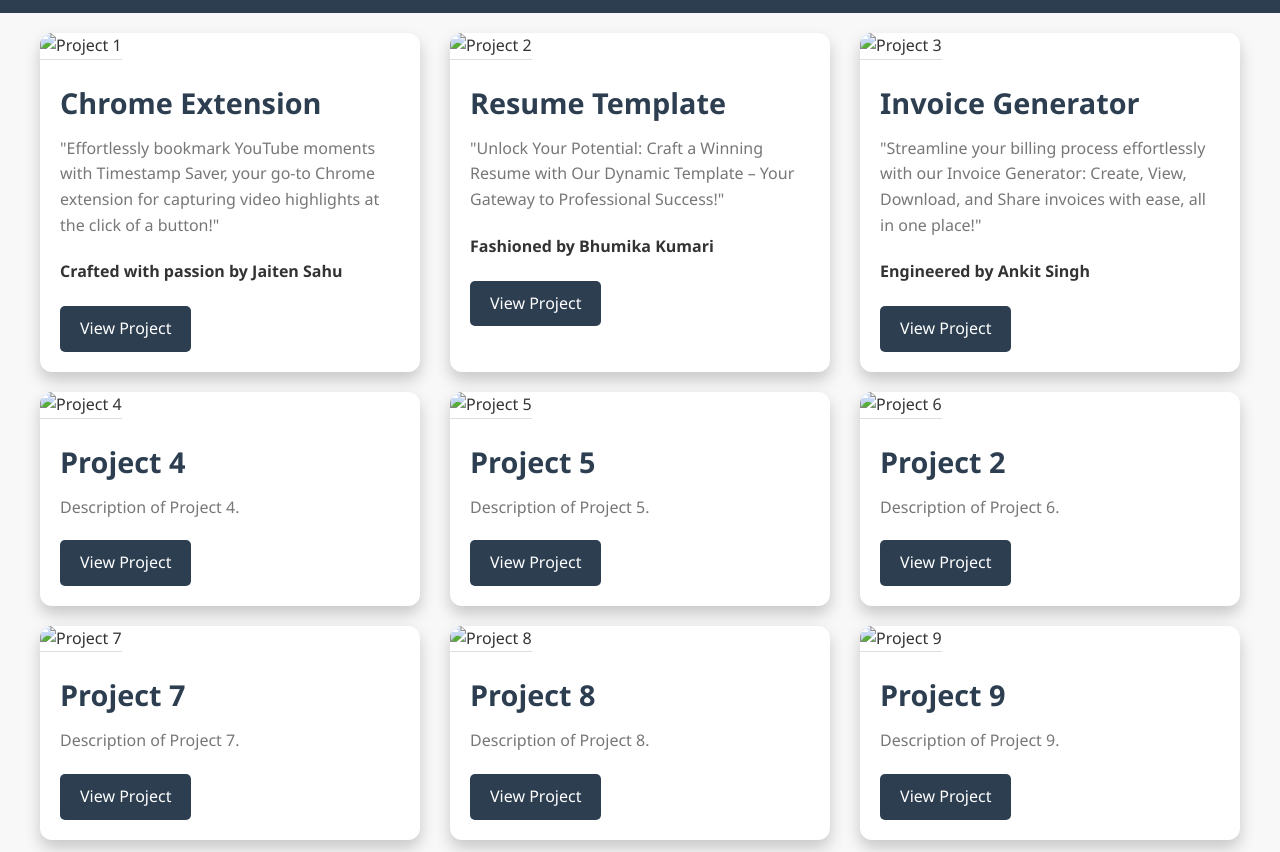
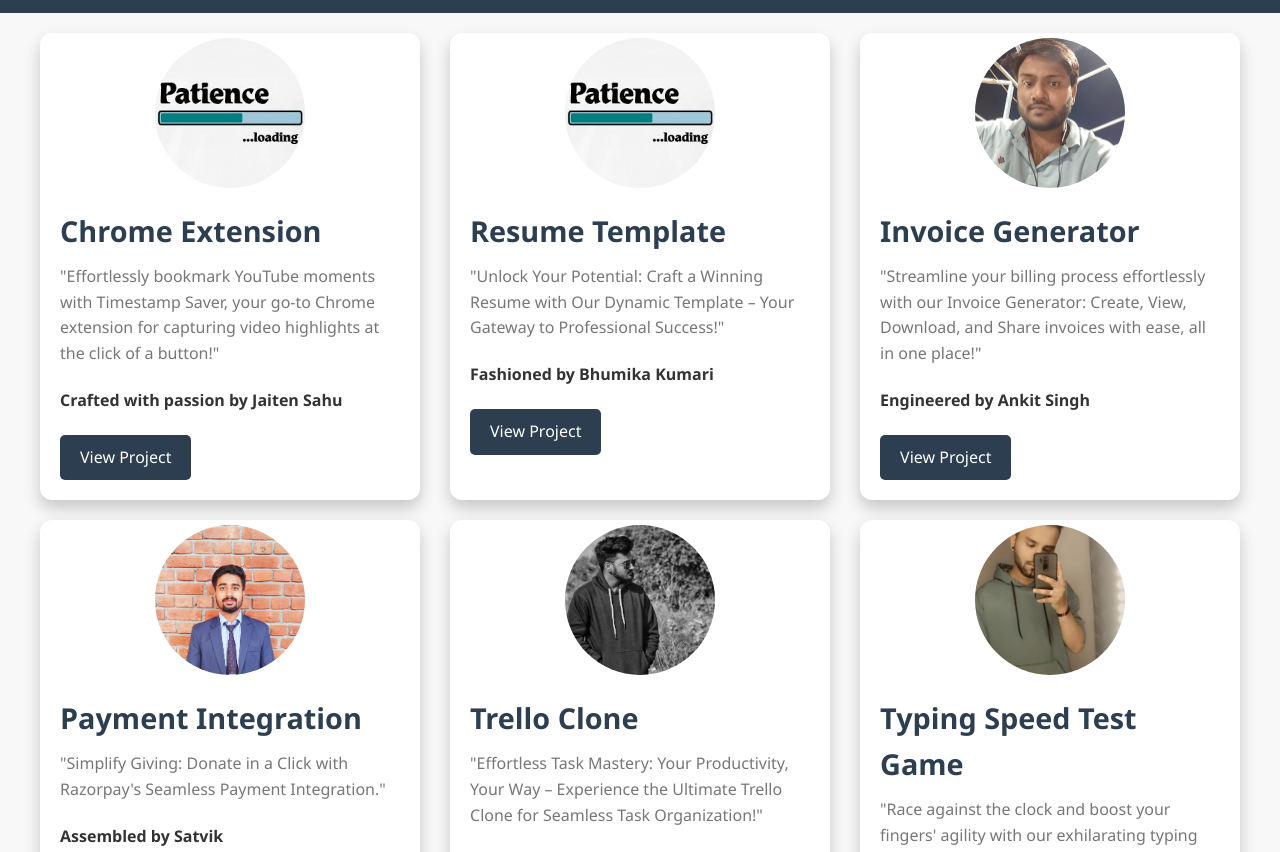
Before and after one commit to jaitensahu/team3MCT4, a browser extension: page index.html in a window 1280 px wide. Shown: the part 70-922 px from the top of the page. Drawn offline with Linux system fonts and the light colour scheme.

Commit message:
updated code and landing page

```diff
--- a/index.html
+++ b/index.html
@@ -14,7 +14,7 @@
 
     <div class="container">
         <div class="card">
-            <img src="project1.jpg" alt="Project 1">
+            <img src="defaultimage.jpeg" alt="Project 1">
             <div class="card-content">
                 <h2 class="card-title">Chrome Extension</h2>
                 <p class="card-description">"Effortlessly bookmark YouTube moments with Timestamp Saver, your go-to Chrome extension for capturing video highlights at the click of a button!"</p>
@@ -24,7 +24,7 @@
         </div>
 
         <div class="card">
-            <img src="project2.jpg" alt="Project 2">
+            <img src="defaultimage.jpeg" alt="Project 2">
             <div class="card-content">
                 <h2 class="card-title">Resume Template</h2>
                 <p class="card-description">"Unlock Your Potential: Craft a Winning Resume with Our Dynamic Template – Your Gateway to Professional Success!"</p>
@@ -34,7 +34,7 @@
         </div>
 
         <div class="card">
-            <img src="project3.jpg" alt="Project 3">
+            <img src="ankitImage.jpeg" alt="Project 3">
             <div class="card-content">
                 <h2 class="card-title">Invoice Generator</h2>
                 <p class="card-description">"Streamline your billing process effortlessly with our Invoice Generator: Create, View, Download, and Share invoices with ease, all in one place!"</p>
@@ -44,57 +44,63 @@
         </div>
 
         <div class="card">
-            <img src="project4.jpg" alt="Project 4">
+            <img src="satvikImage.jpeg" alt="Project 4">
             <div class="card-content">
-                <h2 class="card-title">Project 4</h2>
-                <p class="card-description">Description of Project 4.</p>
+                <h2 class="card-title">Payment Integration</h2>
+                <p class="card-description">"Simplify Giving: Donate in a Click with Razorpay's Seamless Payment Integration."</p>
+                <h4>Assembled by Satvik</h4>
                 <a href="./PaymentIntegrationBySatvik/index.html" class="card-link">View Project</a>
             </div>
         </div>
 
 
         <div class="card">
-            <img src="project5.jpg" alt="Project 5">
+            <img src="abhayImage.jpeg" alt="Project 5">
             <div class="card-content">
-                <h2 class="card-title">Project 5</h2>
-                <p class="card-description">Description of Project 5.</p>
+                <h2 class="card-title">Trello Clone</h2>
+                <p class="card-description">"Effortless Task Mastery: Your Productivity, Your Way – Experience the Ultimate Trello Clone for Seamless Task Organization!"</p>
+                <h4>Curated by Abhay</h4>
                 <a href="./trelloCloneByAbhay/index.html" class="card-link">View Project</a>
             </div>
         </div>
 
         <div class="card">
-            <img src="project6.jpg" alt="Project 6">
+            <img src="amanImage.jpeg" alt="Project 6">
             <div class="card-content">
-                <h2 class="card-title">Project 2</h2>
-                <p class="card-description">Description of Project 6.</p>
+                <h2 class="card-title">Typing Speed Test Game</h2>
+                <p class="card-description">"Race against the clock and boost your fingers' agility with our exhilarating typing speed test game!"</p>
+                <h4>Invented by Aman Sharma</h4>
                 <a href="./typingSpeedCheckerByAman/index.html" class="card-link">View Project</a>
             </div>
         </div>
 
 
         <div class="card">
-            <img src="project7.jpg" alt="Project 7">
+            <img src="defaultimage.jpeg" alt="Project 7">
             <div class="card-content">
-                <h2 class="card-title">Project 7</h2>
-                <p class="card-description">Description of Project 7.</p>
+                <h2 class="card-title">Mine Game</h2>
+                <p class="card-description">"Navigate the grid, dodge the danger – Mine Sweeper, where every move counts!"</p>
+                <h4>Forged by Shweta Sharma</h4>
                 <a href="./mineGameByShweta/index.html" class="card-link">View Project</a>
             </div>
         </div>
 
         <div class="card">
-            <img src="project8.jpg" alt="Project 8">
+            <img src="ankitImage.jpeg" alt="Project 8">
             <div class="card-content">
-                <h2 class="card-title">Project 8</h2>
-                <p class="card-description">Description of Project 8.</p>
+                <h2 class="card-title">Code Editor</h2>
+                <p class="card-description">"Elevate your coding experience with real-time feedback – HTML, CSS, JS, and live output, all in one dynamic editor."</p>
+                <h4>Masterminded by Ankit Singh</h4>
                 <a href="./codeEditorByAnkitSingh/index.html" class="card-link">View Project</a>
             </div>
         </div>
 
         <div class="card">
-            <img src="project9.jpg" alt="Project 9">
+            <img src="defaultimage.jpeg" alt="Project 9">
             <div class="card-content">
-                <h2 class="card-title">Project 9</h2>
-                <p class="card-description">Description of Project 9.</p>
+                <h2 class="card-title">Flipkart Page Sort & Filter</h2>
+                <p class="card-description">"Effortless Shopping, Seamless Sorting: Elevate Your Flipkart Experience with Intuitive Page Sort and Filter Features!"</p>
+                <h4>Designed with flair by Jaiten Sahu</h4>
                 <a href="project9.html" class="card-link">View Project</a>
             </div>
         </div>
--- a/styles.css
+++ b/styles.css
@@ -1,3 +1,4 @@
+/* Resetting some default styles for better consistency */
 body, h1, h2, p {
     margin: 0;
     padding: 0;
@@ -41,10 +42,14 @@ header {
 }
 
 .card img {
-    max-width: 100%;
-    height: auto;
-    border-bottom: 1px solid #ddd;
+    width: 150px;
+    height: 150px; /* Set a fixed height */
+    object-fit: cover; /* Ensure the image covers the entire container */
+    border-radius: 50%; /* Make the image a rounded rectangle */
+    display: block;
+    margin: 0 auto; /* Center the image */
     transition: transform 0.3s ease-in-out;
+    margin-top: 5px;
 }
 
 .card:hover img {
@@ -80,6 +85,7 @@ header {
     background-color: #34495e;
 }
 
+/* Media queries for responsiveness */
 @media screen and (max-width: 768px) {
     .card {
         flex: 0 0 calc(50% - 20px);
```
Also changed, not shown: mineGameByShweta/index.html (+1 -0 lines), mineGameByShweta/script.js (+32 -0 lines), mineGameByShweta/style.css (+20 -0 lines), abhayImage.jpeg (added), amanImage.jpeg (added), ankitImage.jpeg (added), defaultimage.jpeg (added), satvikImage.jpeg (added).
